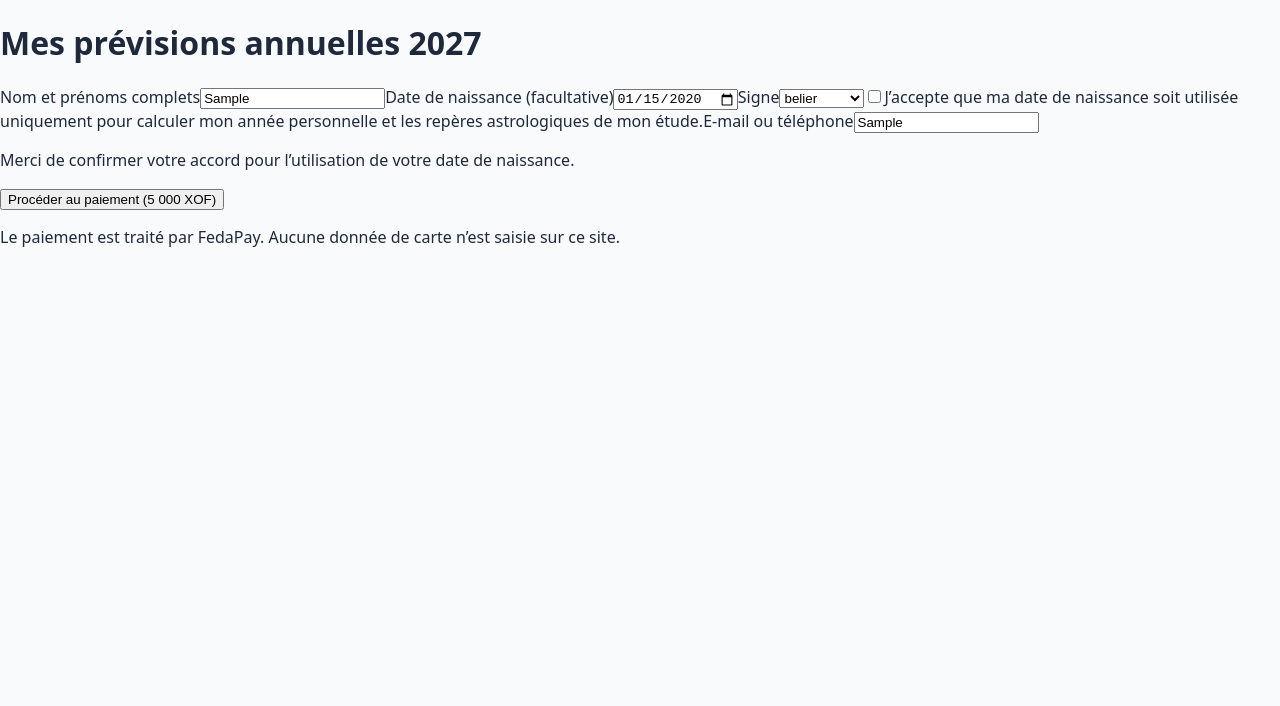
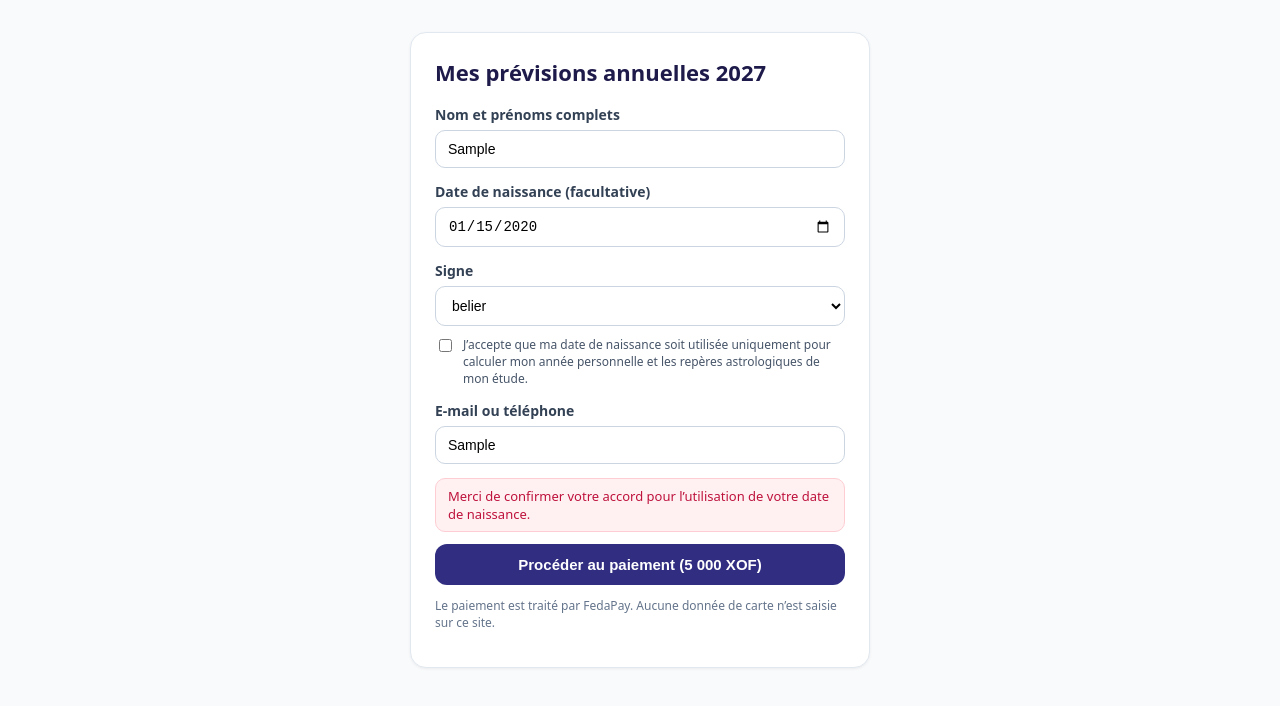
Before and after one commit to Precieux6/mes-previsions-annuelles, a React (Vite) app: page / in a window 1280 px wide. Both pictures are taken after typing "Sample", "2020-01-15", "Sample" into the empty fields and a click on the button "Procéder au paiement (5 000 XOF)". Shown: the top 706 px of the page. Built offline with nearby package versions, Linux system fonts and the light colour scheme.

Commit message:
Refactor form and error handling in App component

```diff
--- a/src/App.tsx
+++ b/src/App.tsx
@@ -16,11 +16,15 @@ function Commande() {
   async function soumettre(e: React.FormEvent) {
     e.preventDefault();
     setErreur('');
-    if (birthdate && !consent) { setErreur('Merci de confirmer votre accord pour l’utilisation de votre date de naissance.'); return; }
+    if (birthdate && !consent) {
+      setErreur('Merci de confirmer votre accord pour l’utilisation de votre date de naissance.');
+      return;
+    }
     setEnvoi(true);
     try {
       const r = await fetch('/api/orders', {
-        method: 'POST', headers: { 'Content-Type': 'application/json' },
+        method: 'POST',
+        headers: { 'Content-Type': 'application/json' },
         body: JSON.stringify({ fullName, birthdate: birthdate || undefined, signId: birthdate ? signId : undefined, contact }),
       });
       const data = await r.json();
@@ -35,36 +39,44 @@ function Commande() {
   }
 
   return (
-    <form onSubmit={soumettre} className="space-y-4 max-w-md mx-auto p-6">
-      <h1 className="text-2xl font-bold text-indigo-950">Mes prévisions annuelles 2027</h1>
-      <label className="block text-sm">Nom et prénoms complets
-        <input required value={fullName} onChange={(e) => setFullName(e.target.value)} className="w-full border rounded p-2" />
+    <div className="page">
+      <form className="card" onSubmit={soumettre}>
+        <h1>Mes prévisions annuelles 2027</h1>
+
+        <label className="field">Nom et prénoms complets
+          <input required value={fullName} onChange={(e) => setFullName(e.target.value)} />
         </label>
-      <label className="block text-sm">Date de naissance (facultative)
-        <input type="date" value={birthdate} onChange={(e) => setBirthdate(e.target.value)} className="w-full border rounded p-2" />
+
+        <label className="field">Date de naissance (facultative)
+          <input type="date" value={birthdate} onChange={(e) => setBirthdate(e.target.value)} />
         </label>
+
         {birthdate && (
           <>
-          <label className="block text-sm">Signe
-            <select value={signId} onChange={(e) => setSignId(e.target.value)} className="w-full border rounded p-2">
+            <label className="field">Signe
+              <select value={signId} onChange={(e) => setSignId(e.target.value)}>
                 {SIGNES.map((s) => <option key={s} value={s}>{s}</option>)}
               </select>
             </label>
-          <label className="flex gap-2 text-xs">
+            <label className="consent">
               <input type="checkbox" checked={consent} onChange={(e) => setConsent(e.target.checked)} />
-            J’accepte que ma date de naissance soit utilisée uniquement pour calculer mon année personnelle et les repères astrologiques de mon étude.
+              <span>J’accepte que ma date de naissance soit utilisée uniquement pour calculer mon année personnelle et les repères astrologiques de mon étude.</span>
             </label>
           </>
         )}
-      <label className="block text-sm">E-mail ou téléphone
-        <input required value={contact} onChange={(e) => setContact(e.target.value)} className="w-full border rounded p-2" />
+
+        <label className="field">E-mail ou téléphone
+          <input required value={contact} onChange={(e) => setContact(e.target.value)} />
         </label>
-      {erreur && <p role="alert" className="text-sm text-rose-700">{erreur}</p>}
-      <button disabled={envoi} className="w-full bg-indigo-900 text-white rounded p-3 font-semibold disabled:opacity-50">
+
+        {erreur && <p role="alert" className="erreur">{erreur}</p>}
+
+        <button className="btn" disabled={envoi}>
           {envoi ? 'Redirection vers le paiement…' : 'Procéder au paiement (5 000 XOF)'}
         </button>
-      <p className="text-xs text-slate-500">Le paiement est traité par FedaPay. Aucune donnée de carte n’est saisie sur ce site.</p>
+        <p className="note">Le paiement est traité par FedaPay. Aucune donnée de carte n’est saisie sur ce site.</p>
       </form>
+    </div>
   );
 }
 
@@ -96,17 +108,17 @@ function Suivi({ reference }: { reference: string }) {
     else setErreur(`Téléchargement impossible (${r.status}).`);
   }
 
-  if (erreur) return <p className="p-6 text-rose-700">{erreur}</p>;
+  if (erreur) return <div className="suivi"><p className="erreur">{erreur}</p></div>;
   return (
-    <div className="max-w-md mx-auto p-6 space-y-4">
-      <h1 className="text-xl font-bold">Suivi de commande {reference}</h1>
-      <p className="text-sm">Statut : {statut || '…'}</p>
+    <div className="suivi">
+      <h1>Suivi de commande {reference}</h1>
+      <p>Statut : {statut || '…'}</p>
       {statut === 'completed' && (
-        <ul className="space-y-2">
-          {docs.includes('pdf_36_pages') && <li><button onClick={() => ouvrir('pdf_36_pages')} className="underline">Télécharger le document (PDF)</button></li>}
-          {docs.includes('receipt_pdf') && <li><button onClick={() => ouvrir('receipt_pdf')} className="underline">Télécharger le reçu</button></li>}
+        <ul>
+          {docs.includes('pdf_36_pages') && <li><button className="lien" onClick={() => ouvrir('pdf_36_pages')}>Télécharger le document (PDF)</button></li>}
+          {docs.includes('receipt_pdf') && <li><button className="lien" onClick={() => ouvrir('receipt_pdf')}>Télécharger le reçu</button></li>}
           {docs.filter((d) => d.startsWith('audio_')).map((d) => (
-            <li key={d}><button onClick={() => ouvrir(d)} className="underline">Écouter / télécharger {d}</button></li>
+            <li key={d}><button className="lien" onClick={() => ouvrir(d)}>Écouter / télécharger {d}</button></li>
           ))}
         </ul>
       )}
@@ -115,8 +127,7 @@ function Suivi({ reference }: { reference: string }) {
 }
 
 export default function App() {
-  const path = window.location.pathname;
-  if (path.startsWith('/suivi')) {
+  if (window.location.pathname.startsWith('/suivi')) {
     const ref = new URLSearchParams(window.location.search).get('ref') ?? localStorage.getItem('mpa_last_ref') ?? '';
     return <Suivi reference={ref} />;
   }
```
Lines whose indentation alone changed are shown as unchanged.
